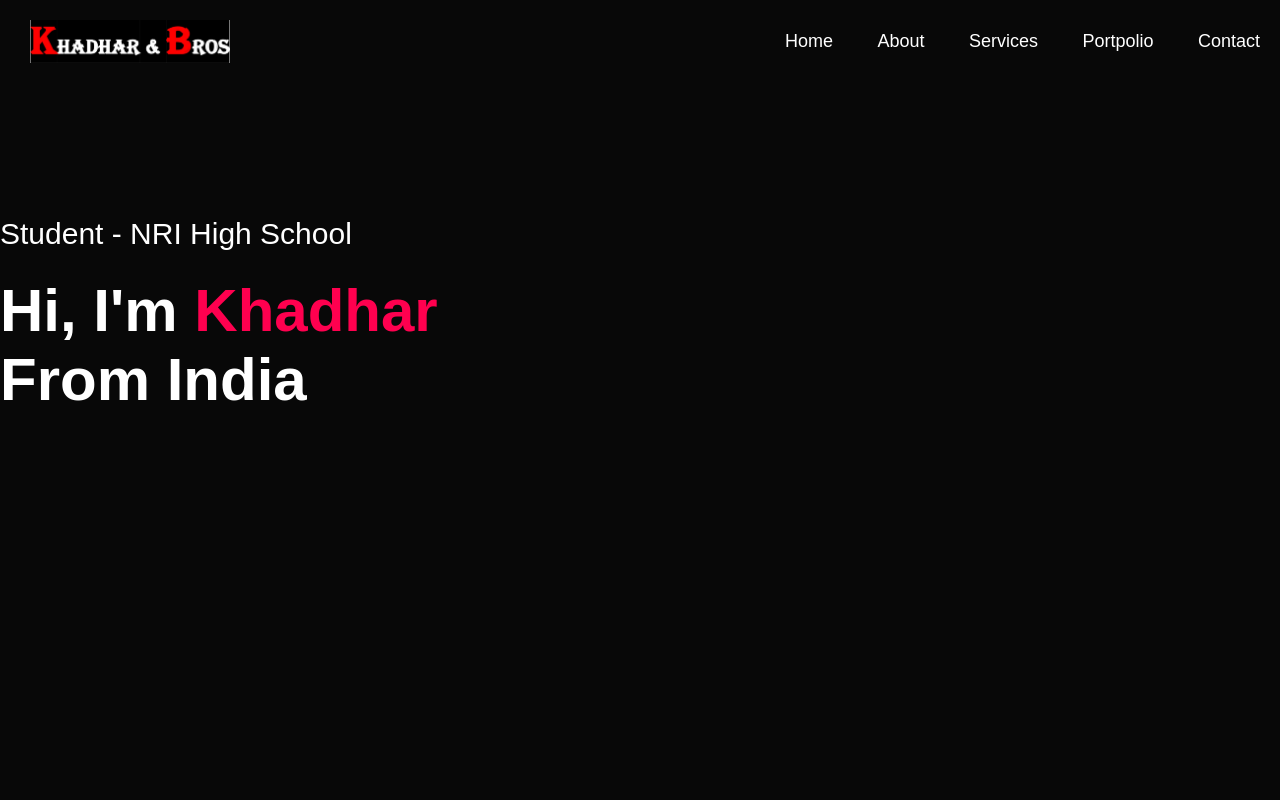
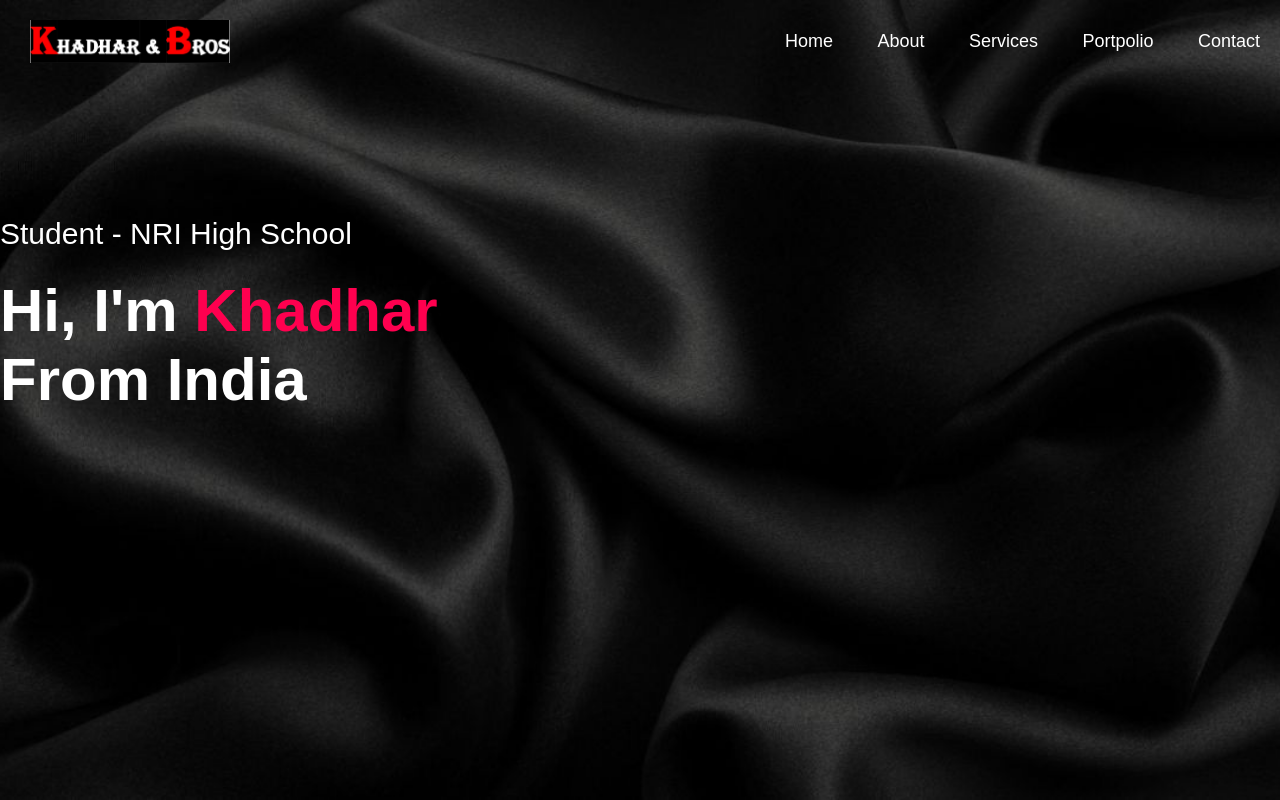
Before and after one commit to mahaboob1001/khadharportpolio, a plain HTML site: page index.html in a window 1280 px wide. Drawn offline with Linux system fonts and the light colour scheme; the site is published under a folder, as on GitHub Pages, so addresses that start at the root find nothing.

Commit message:
Update style.css

```diff
--- a/style.css
+++ b/style.css
@@ -14,7 +14,7 @@ body{
 #header{
     width: 100%;
     height: 100vh;
-    background-image: url(/black-color-some-history-and-trends.jpg);
+    background-image: url(black-color-some-history-and-trends.jpg);
     /* background-image: url(/chotu.jpeg); */
     background-size:cover;
     background-position: center;
```
